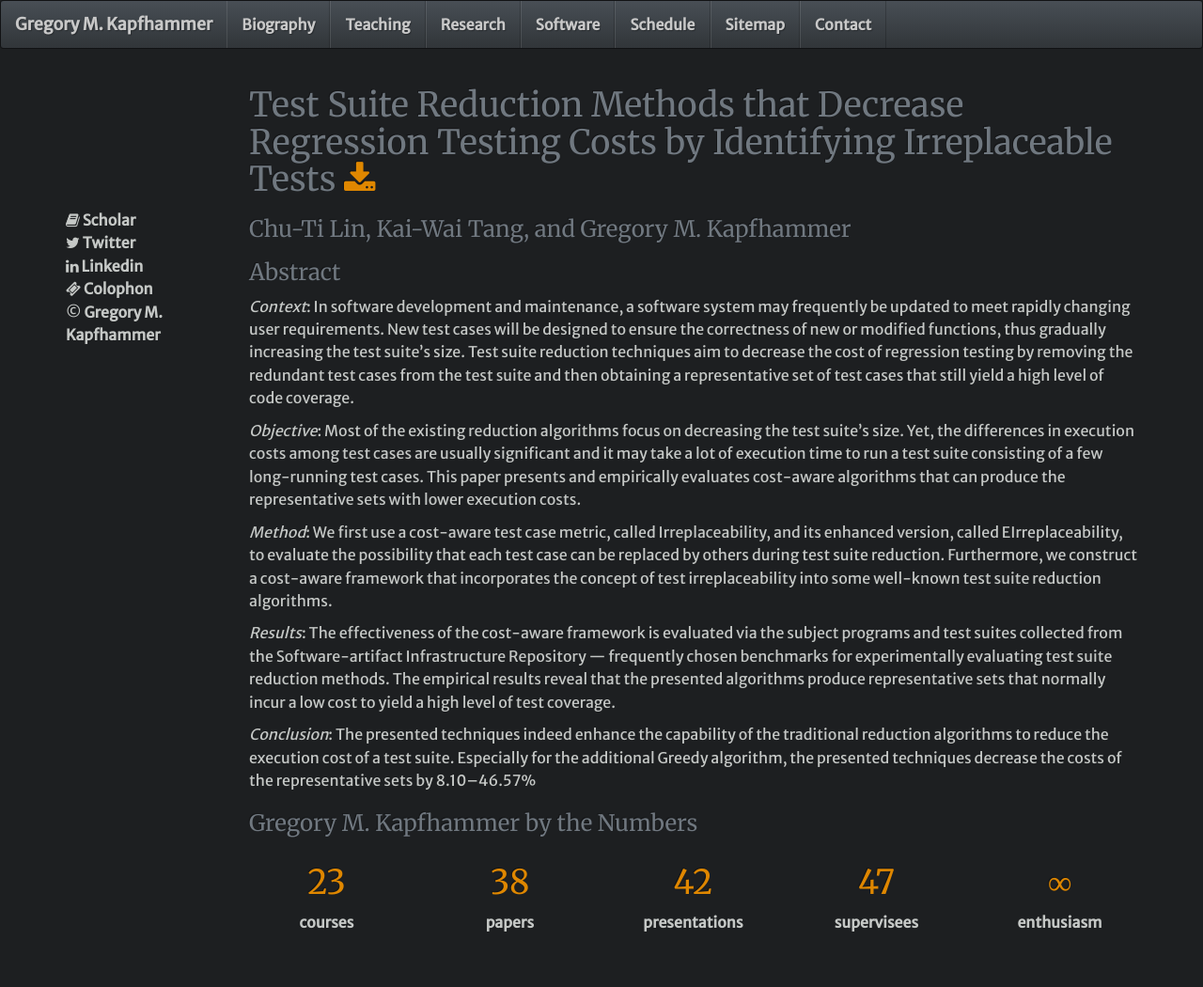
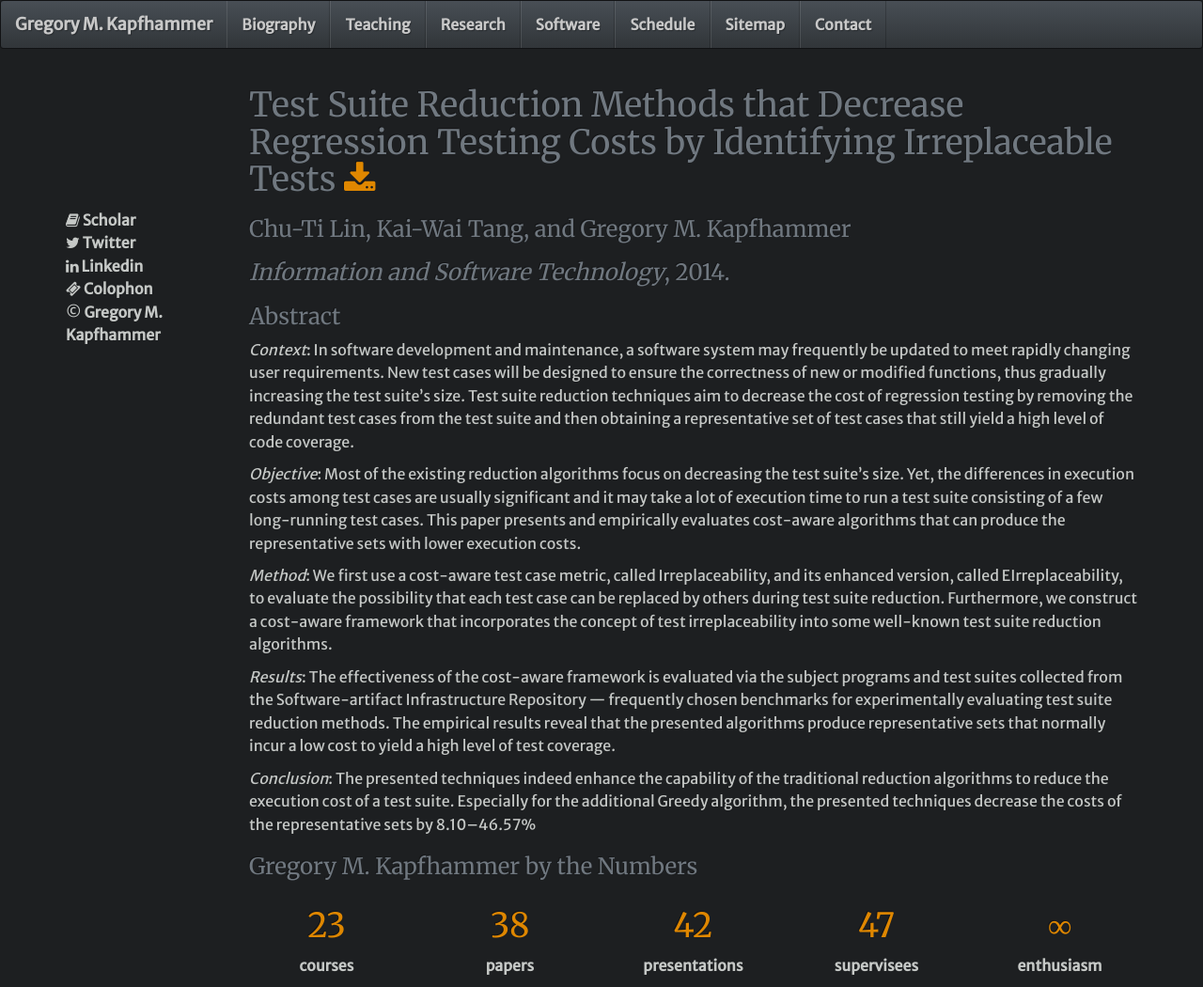
Before and after one commit to geerc/www, a Jekyll site: the page built from gkapfham/_posts/research/papers/2014-07-31-Paper-IST2014.md, in a window 1280 px wide. Shown: the whole page at 94% size. Built offline with Jekyll 4.4.1, drawn with Linux system fonts in a browser that asks for light colours; nearby versions of some CDN libraries; Markdown is read by kramdown in place of the engine named in the settings; comment, search, counter and statistics services are not loaded; before the commit the page ends 1004 px from its top, so only the background shows below that; part of the change alters nothing that is shown.

Commit message:
Added in the start of the journal name for the IST 2014 paper. Volume and number not known.

```diff
--- a/gkapfham/_posts/research/papers/2014-07-31-Paper-IST2014.md
+++ b/gkapfham/_posts/research/papers/2014-07-31-Paper-IST2014.md
@@ -1,7 +1,7 @@
 ---
 title: Test Suite Reduction Methods that Decrease Regression Testing Costs by Identifying Irreplaceable Tests
 layout: defaults
-categories: [research, papers, journal, testing]
+categories: [research, paper, journal, testing]
 authors: Chu-Ti Lin, Kai-Wai Tang, and Gregory M. Kapfhammer
 mapped: true
 header: false
@@ -13,6 +13,8 @@ backup: ../../../../../
 ## {{ page.title }} [<i class="fa fa-download"></i>]({{backup}}/download/research/papers/ist2014-lin-tang-kapfhammer.pdf "Download this Paper!")
 
 ### {{page.authors }}
+
+### <i>Information and Software Technology</i>, 2014.
 
 ### Abstract
 
```
